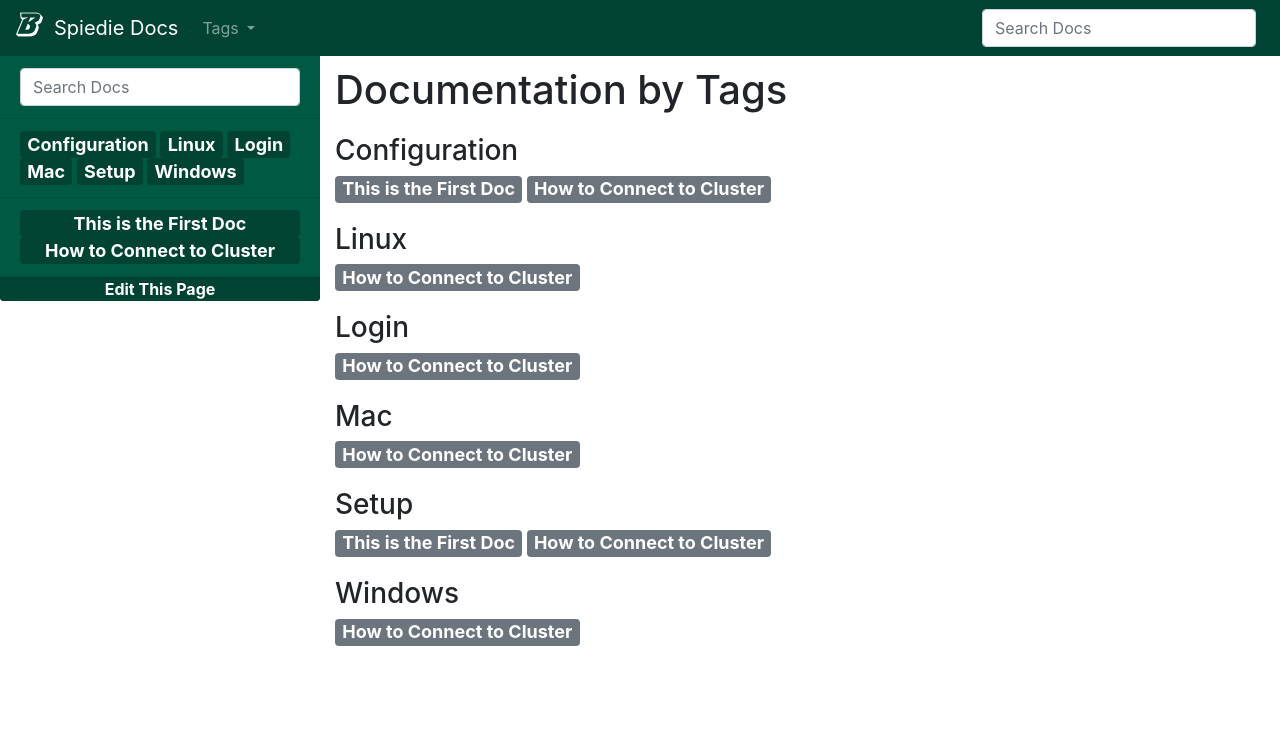
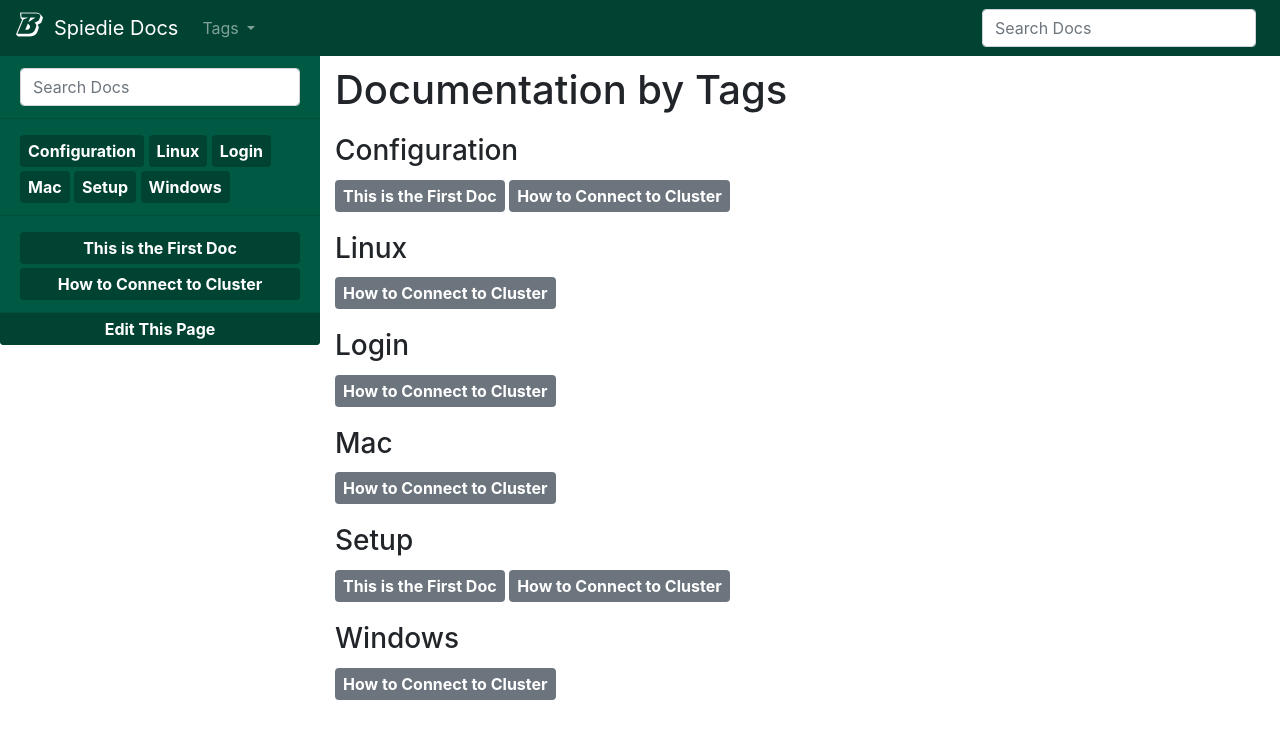
Before and after one commit to pavalenta/SpiedieDocs, a Jekyll site: the page built from docs/tags.html, in a window 1280 px wide. Shown: the top 739 px of the page. Built offline with Jekyll 4.4.1, drawn with Linux system fonts in a browser that asks for light colours.

Commit message:
CSS Changes

```diff
--- a/docs/_layouts/default.html
+++ b/docs/_layouts/default.html
@@ -42,7 +42,9 @@
         background-color: #004333;
       }
       .badge {
-        font-size:18px;
+        font-size: 16px;
+        padding: 8px;
+        margin-top: 4px;
       }
     </style>
 
@@ -99,7 +101,7 @@
                 {% endfor %}
               </li>
               <li class="list-group-item" style="padding:0px;background:rgb(0,90,67);">
-                <a class="badge badge-info" href="https://github.com/BinghamtonUniversity/SpiedieDocs/edit/master/docs/{{ page.path }}" style="width:100%;font-size:16px;border-top-left-radius:0;border-top-right-radius:0;background-color:#004333;">
+                <a class="badge badge-info" href="https://github.com/BinghamtonUniversity/SpiedieDocs/edit/master/docs/{{ page.path }}" style="width:100%;font-size:16px;border-top-left-radius:0;border-top-right-radius:0;background-color:#004333;margin:0px;">
                   Edit This Page
                 </a>
               </li>
```
